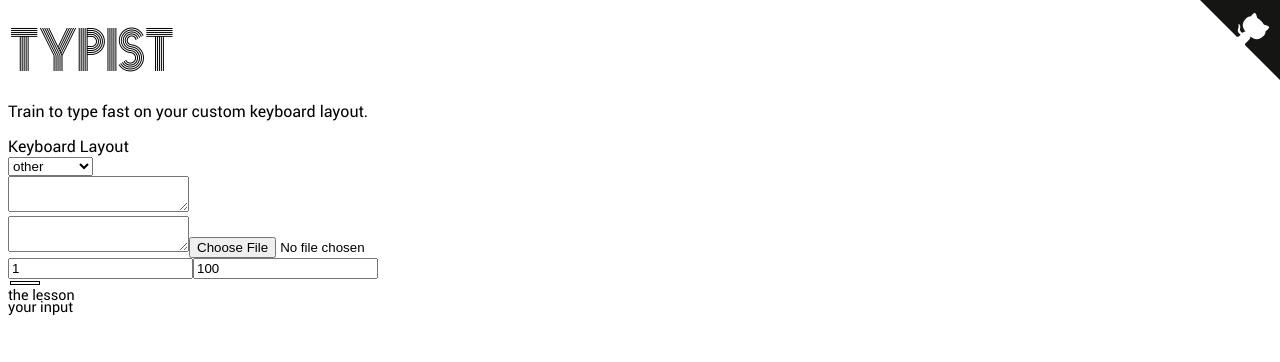
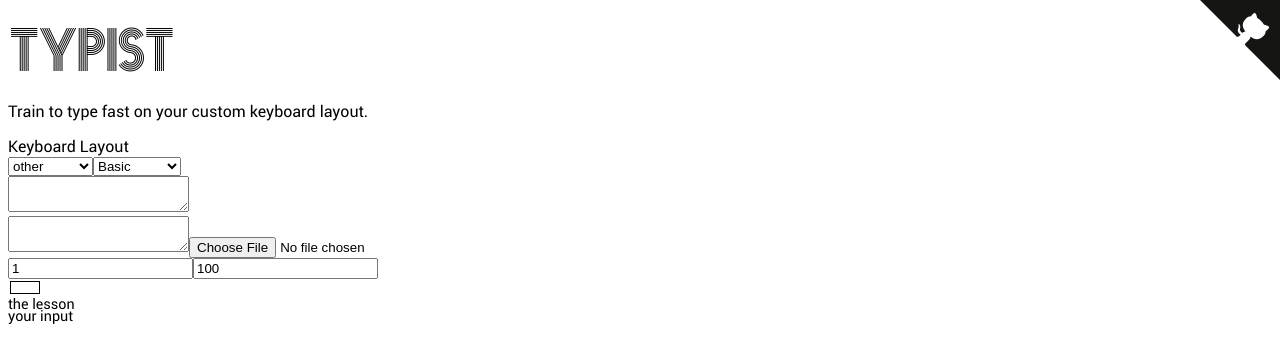
Before and after one commit to mathieucaroff/typist, a React (Vite) app: page / in a window 1280 px wide. Shown: the top 362 px of the page. Built offline with nearby package versions, Linux system fonts and the light colour scheme.

Commit message:
Add auto new lesson, typematrix and ctrl+backspace support
- increase the level when pressing enter at the end of a lesson
- introduce keyboard kind and manage TypeMatrix keyboards
- allow deleting a word by pressing ctrl+backspace
- rename Keyboard.tsx to KeyboardView.tsx for consistency

```diff
--- a/src/app.tsx
+++ b/src/app.tsx
@@ -1,18 +1,22 @@
 import React, { useMemo, useState } from "react"
-import { Keyboard } from "./type"
+import { Keyboard, KeyboardKind } from "./type"
 import { Board } from "./components/Board"
 import { LayoutSelector } from "./components/LayoutSelector"
 import { DictionnarySetter } from "./components/DictionnarySetter"
 
-function processKeyboardText(text: string): Keyboard {
-  return text.split("\n").map((line) => line.split(""))
+function processKeyboardText(kind: KeyboardKind, text: string): Keyboard {
+  return {
+    kind,
+    keyArray: text.split("\n").map((line) => line.split("")),
+  }
 }
 
 export function App() {
   let [keyboardText, setKeyboardText] = useState("")
+  let [keyboardKind, setKeyboardKind] = useState<KeyboardKind>("Basic")
   let keyboard = useMemo(
-    () => processKeyboardText(keyboardText),
-    [keyboardText],
+    () => processKeyboardText(keyboardKind, keyboardText),
+    [keyboardKind, keyboardText]
   )
   let [level, setLevel] = useState(1)
   let [length, setLength] = useState(100)
@@ -23,6 +27,8 @@ export function App() {
       <LayoutSelector
         keyboardText={keyboardText}
         setKeyboardText={setKeyboardText}
+        keyboardKind={keyboardKind}
+        setKeyboardKind={setKeyboardKind}
       />
       <DictionnarySetter
         dictionnary={dictionnary}
@@ -49,6 +55,9 @@ export function App() {
         dictionnary={dictionnary}
         level={level}
         length={length}
+        increaseLevel={() => {
+          setLevel(level + 1)
+        }}
       />
     </div>
   )
--- a/src/components/Board.tsx
+++ b/src/components/Board.tsx
@@ -1,17 +1,18 @@
 import React, { useEffect, useMemo, useState } from "react"
 import { Keyboard } from "../type"
 import { lesson } from "../lesson"
-import { KeyboardView } from "./Keyboard"
+import { KeyboardView } from "./KeyboardView"
 
 export interface BoardProp {
   keyboard: Keyboard
   dictionnary: string[]
   level: number
   length: number
+  increaseLevel: () => void
 }
 
 export function Board(props: BoardProp) {
-  let { keyboard, dictionnary, level, length } = props
+  let { keyboard, dictionnary, level, length, increaseLevel } = props
 
   let [lessonString, setLessonString] = useState("")
   let [pressedKeys, setPressedKeys] = useState<string[]>(() => [])
@@ -20,25 +21,34 @@ export function Board(props: BoardProp) {
 
   useEffect(() => {
     setLessonString(
-      keyboard.length <= 2
+      keyboard.keyArray.length <= 2
         ? ""
-        : lesson(keyboard, level, length, dictionnary, "equal").toLowerCase(),
+        : lesson(keyboard, level, length, dictionnary, "equal").toLowerCase()
     )
     setTypedText("")
-  }, [keyboard, level, length])
+  }, [keyboard.keyArray, level, length])
 
   useEffect(() => {
     const handleKeyDown = (ev: KeyboardEvent) => {
-      if (ev.ctrlKey || ev.altKey || ev.metaKey) {
+      let key = ev.key.toLowerCase()
+      if ((ev.ctrlKey && key !== "backspace") || ev.altKey || ev.metaKey) {
         return
       }
-      let key = ev.key.toLowerCase()
+
       setPressedKeys([...pressedKeys, key])
 
       let setText = wrongTypedText ? setWrongTypedText : setTypedText
       let text = wrongTypedText || typedText
-      if (key === "backspace") {
-        setText(text.slice(0, -1))
+      if (key === "enter") {
+        if (typedText === lessonString) {
+          increaseLevel()
+        }
+      } else if (key === "backspace") {
+        if (ev.ctrlKey) {
+          setText(text.replace(/\S+\s*$/, ""))
+        } else {
+          setText(text.slice(0, -1))
+        }
       } else if (key.length === 1) {
         if (lessonString[typedText.length] !== key) {
           setWrongTypedText((wrongTypedText + key).slice(0, 4))
--- a/src/components/Keyboard.tsx
+++ /dev/null
@@ -1,38 +0,0 @@
-import classNames from "classnames"
-import React, { useMemo, useState } from "react"
-import { Keyboard } from "../type"
-
-export interface KeyboardViewProp {
-  keyboard: Keyboard
-  pressedKeys: string[]
-}
-
-export function KeyboardView(prop: KeyboardViewProp) {
-  let { keyboard, pressedKeys } = prop
-
-  return (
-    <div className="keyboard">
-      {keyboard.map((row, k) => (
-        <table key={k}>
-          <tbody>
-            <tr>
-              <td className={`keyboard__key keyboard__offset--${k}`} />
-              {row.map((keycap, m) => (
-                <td
-                  className={classNames("keyboard__key", {
-                    "keyboard__key--pressed": pressedKeys.includes(
-                      keycap.toLowerCase()
-                    ),
-                  })}
-                  key={m}
-                >
-                  {keycap}
-                </td>
-              ))}
-            </tr>
-          </tbody>
-        </table>
-      ))}
-    </div>
-  )
-}
--- /dev/null
+++ b/src/components/KeyboardView.tsx
@@ -0,0 +1,56 @@
+import classNames from "classnames"
+import React, { useMemo, useState } from "react"
+import { Keyboard } from "../type"
+
+export interface KeyboardViewProp {
+  keyboard: Keyboard
+  pressedKeys: string[]
+}
+
+export function KeyboardView(prop: KeyboardViewProp) {
+  let { keyboard, pressedKeys } = prop
+  let { kind, keyArray } = keyboard
+
+  return (
+    <div className="keyboard">
+      {keyArray.map((row, k) => (
+        <table key={k}>
+          <tbody>
+            <tr>
+              <td
+                className={`keyboard__key keyboard__miniText keyboard__offset--${kind}--${k}`}
+              >
+                {kind === "TypeMatrix"
+                  ? { [0]: "tab", [1]: "shift", [2]: null }[k]
+                  : null}
+              </td>
+              {row.map((keycap, m) => (
+                <>
+                  {kind === "TypeMatrix" && m - Number(k === 2) === 5 ? (
+                    <td
+                      className={`keyboard__key keyboard__miniText keyboard__centralKey--${kind}--${k}`}
+                    >
+                      {{ [0]: "bksp", [1]: "enter", [2]: null }[k]}
+                    </td>
+                  ) : null}
+                  {kind === "TypeMatrix" && k === 2 && m === 0 ? null : (
+                    <td
+                      className={classNames("keyboard__key", {
+                        "keyboard__key--pressed": pressedKeys.includes(
+                          keycap.toLowerCase()
+                        ),
+                      })}
+                      key={m}
+                    >
+                      {keycap}
+                    </td>
+                  )}
+                </>
+              ))}
+            </tr>
+          </tbody>
+        </table>
+      ))}
+    </div>
+  )
+}
--- a/src/components/LayoutSelector.tsx
+++ b/src/components/LayoutSelector.tsx
@@ -1,4 +1,5 @@
 import React, { Dispatch, SetStateAction } from "react"
+import { KeyboardKind } from "../type"
 
 const QWERTY = `
 QWERTYUIOP{}
@@ -19,10 +20,12 @@ ASETFHNIOR"|
 export interface LayoutSelectorProp {
   keyboardText: string
   setKeyboardText: Dispatch<SetStateAction<string>>
+  keyboardKind: KeyboardKind
+  setKeyboardKind: Dispatch<SetStateAction<KeyboardKind>>
 }
 
 export function LayoutSelector(prop: LayoutSelectorProp) {
-  let { keyboardText, setKeyboardText } = prop
+  let { keyboardText, setKeyboardText, keyboardKind, setKeyboardKind } = prop
 
   return (
     <>
@@ -30,14 +33,14 @@ export function LayoutSelector(prop: LayoutSelectorProp) {
       <div>
         <select
           onChange={(ev) => {
-            let key = ev.currentTarget.value.toUpperCase()
+            let name = ev.currentTarget.value.toUpperCase()
             setKeyboardText(
               {
                 QWERTY,
                 AZERTY,
                 ASSET2018,
                 OTHER: keyboardText,
-              }[key] ?? ""
+              }[name] ?? ""
             )
           }}
         >
@@ -45,6 +48,16 @@ export function LayoutSelector(prop: LayoutSelectorProp) {
           <option>Qwerty</option>
           <option>Azerty</option>
           <option>Asset2018</option>
+        </select>
+        <select
+          onChange={(ev) => {
+            let name = ev.currentTarget.value as KeyboardKind
+            setKeyboardKind(name)
+          }}
+          value={keyboardKind}
+        >
+          <option>Basic</option>
+          <option>TypeMatrix</option>
         </select>
       </div>
       <div>
--- a/src/lesson.ts
+++ b/src/lesson.ts
@@ -17,7 +17,7 @@ export function lesson(
   level: number,
   length: number,
   baseDictionnary: string[],
-  frequency: "equal" | "dictionnary",
+  frequency: "equal" | "dictionnary"
 ): string {
   // Compute which letters should be used for the lesson
   let rowIndexAndStartArray = [
@@ -30,7 +30,7 @@ export function lesson(
   rowIndexAndStartArray.forEach(([rowIndex, start], k) => {
     let levelA = Math.min(level, 4 * (k + 1)) - 4 * k
     if (levelA > 0) {
-      let row = keyboard[rowIndex].slice(start)
+      let row = keyboard.keyArray[rowIndex].slice(start)
       letterString +=
         row.slice(4 - levelA, 4).join("") + row.slice(6, 6 + levelA).join("")
     }
@@ -39,7 +39,7 @@ export function lesson(
     letterString += rowIndexAndStartArray
       .slice(level - 16)
       .map(([rowIndex, start]) =>
-        keyboard[rowIndex].slice(4 + start, 6 + start),
+        keyboard.keyArray[rowIndex].slice(4 + start, 6 + start)
       )
       .join("")
   }
--- a/src/style.css
+++ b/src/style.css
@@ -33,9 +33,22 @@ html.dark {
     background-color: #d0d0d0;
 }
 
-.keyboard__offset--0 { width: 26px; }
-.keyboard__offset--1 { width: 34px; }
-.keyboard__offset--2 { width: 20px; }
+.keyboard__miniText {
+    font-size: 8px;
+    padding-bottom: 10px;
+}
+
+.keyboard__offset--Basic--0 { width: 26px; }
+.keyboard__offset--Basic--1 { width: 34px; }
+.keyboard__offset--Basic--2 { width: 20px; }
+
+.keyboard__offset--TypeMatrix--0 { width: 20px; max-width: 20px; }
+.keyboard__offset--TypeMatrix--1 { width: 20px; max-width: 20px; border-bottom: 0; }
+.keyboard__offset--TypeMatrix--2 { width: 20px; max-width: 20px; border-top: 0; }
+
+.keyboard__centralKey--TypeMatrix--0 { width: 20px; max-width: 20px; }
+.keyboard__centralKey--TypeMatrix--1 { width: 20px; max-width: 20px; border-bottom: 0; }
+.keyboard__centralKey--TypeMatrix--2 { width: 20px; max-width: 20px; border-top: 0; }
 
 .typing {
     font-size: 150%;
```
Also changed, not shown: src/type.ts (+6 -1 lines).
